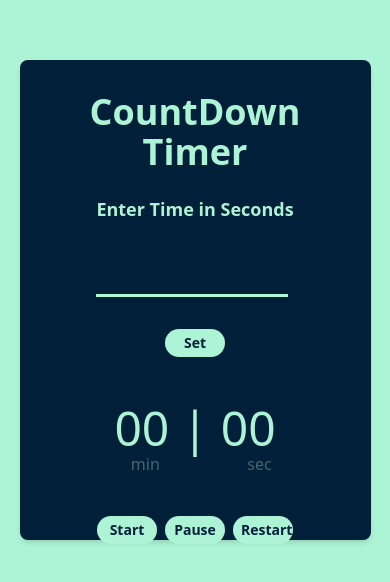
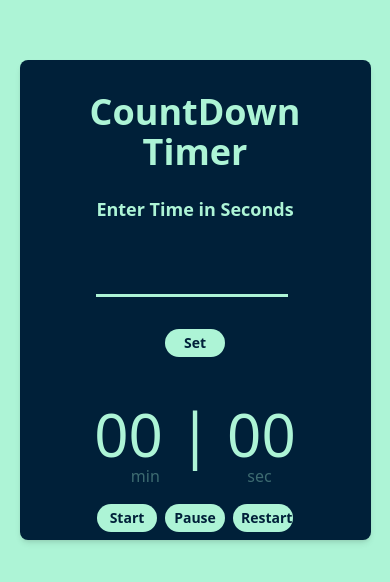
Before and after one commit to Tayyabkhalid993/01-Nextjs-CountDown-timer, a Next.js app: page / in a window 390 px wide. Shown: the part 122-704 px from the top of the page. Built offline with nearby package versions, Linux system fonts and the light colour scheme.

Commit message:
runninTime

```diff
--- a/src/app/globals.css
+++ b/src/app/globals.css
@@ -58,10 +58,6 @@ body {
     @apply py-1 px-2 text-sm;
     width: 60px;
   }
-
-  .runningTime {
-    font-size: 3rem;
-  }
 }
 
 @media (max-width: 768px) {
@@ -70,6 +66,10 @@ body {
     height: 500px;
     margin: 1rem 0;
     height: 30rem;
+  }
+
+  .runningTime {
+   margin-top: -1rem;
   }
 
   h1{
@@ -82,6 +82,10 @@ body {
   }
   .runningTime{
     margin-top: -1rem;
+  }
+
+  .buttons{
+    margin-top: -.5rem;
   }
 
   /* Hide the vertical line on small screens */
@@ -97,7 +101,7 @@ body {
 }
 
 @media (max-width: 380px) {
-  .buttons{
-    margin-top: -1rem;
-  }
+
+
+
 }
```
